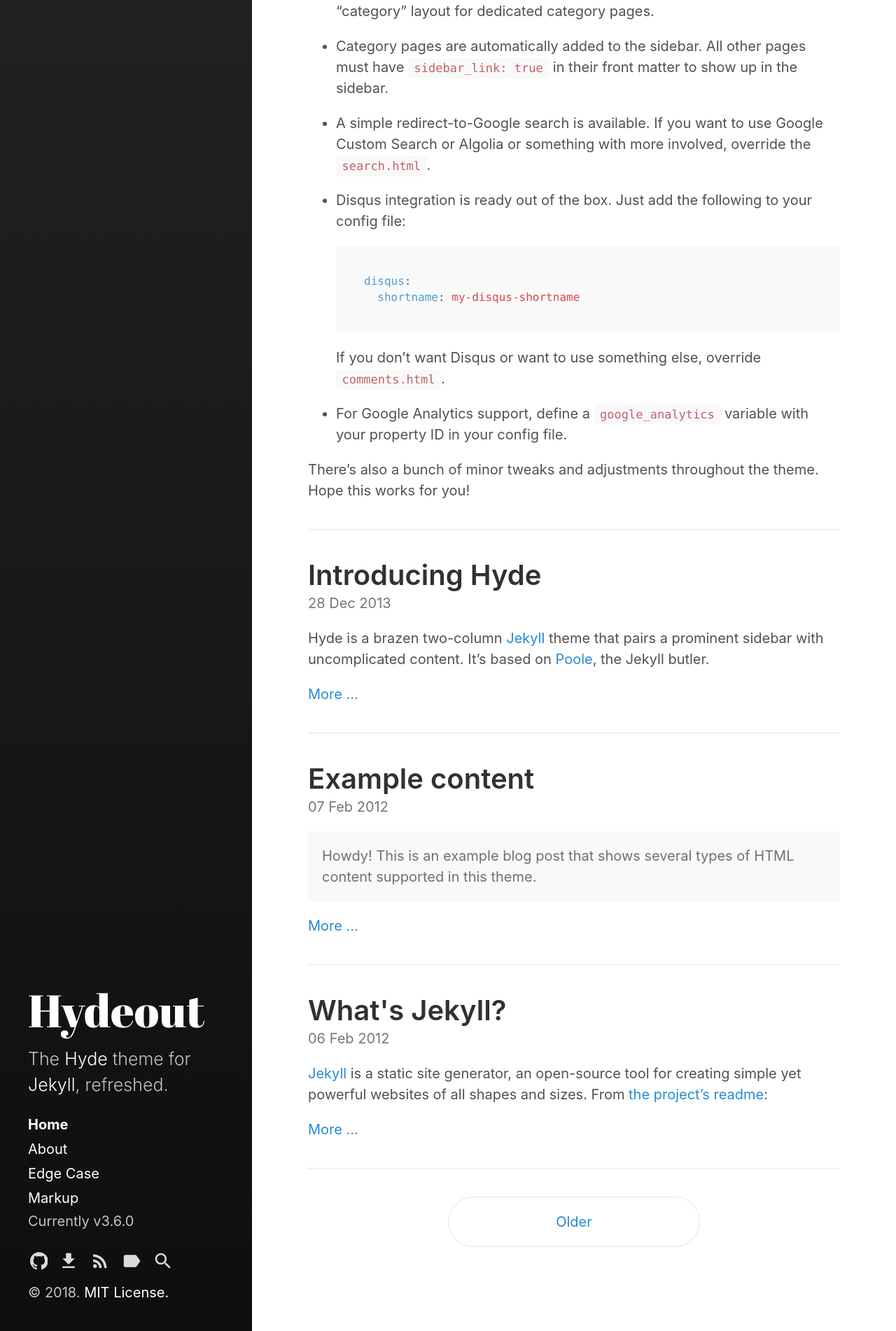
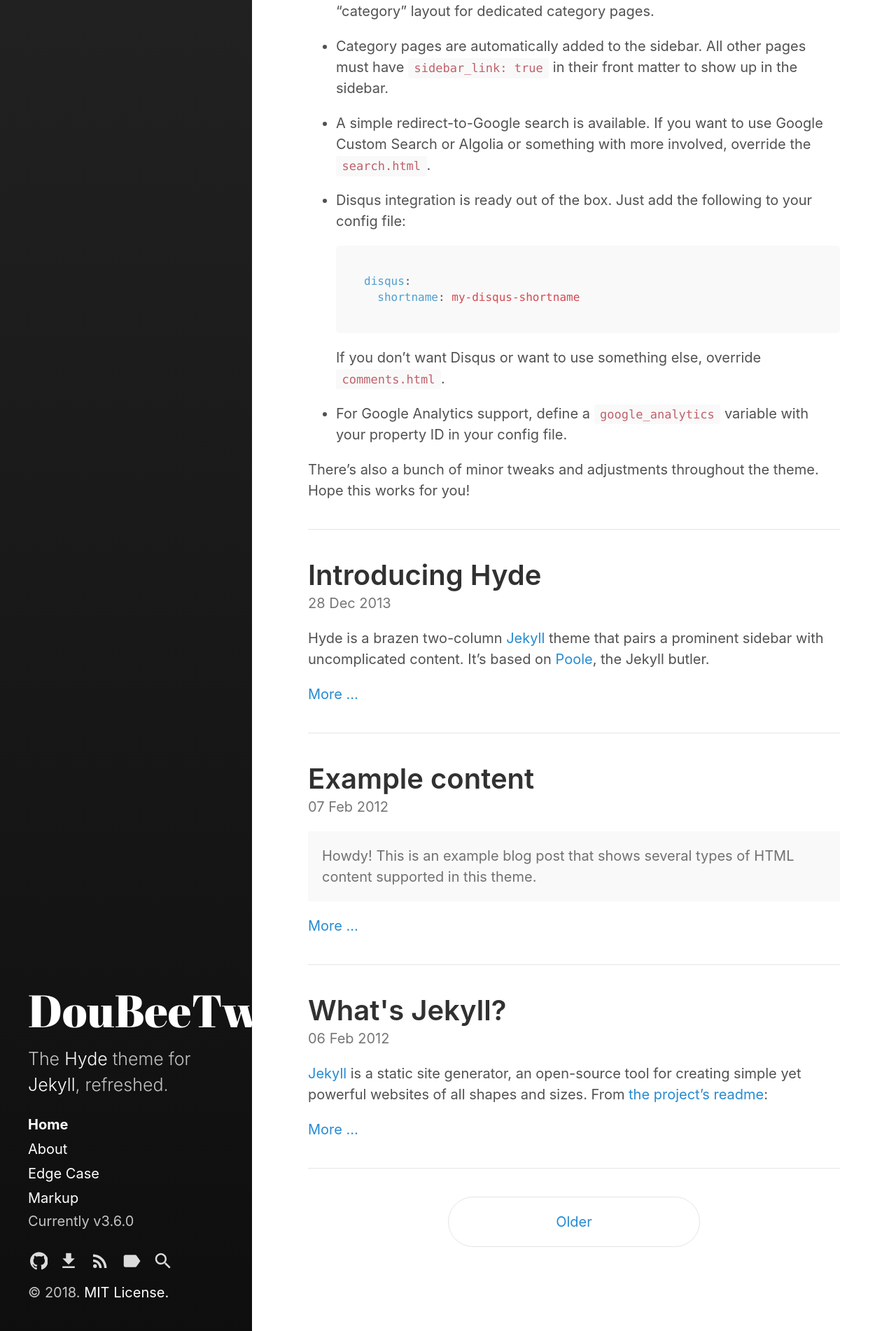
Before and after one commit to DouBeeTwT/DouBeeTwT.github.io, a Jekyll site: the page built from index.html, in a window 1280 px wide. Shown: the part 1712-3614 px from the top of the page at 70% size. Built offline with Jekyll 4.4.1, drawn with Linux system fonts in a browser that asks for light colours; the list of posts is cut into pages by our own code.

Commit message:
修改配置

```diff
--- a/_config.yml
+++ b/_config.yml
@@ -3,7 +3,7 @@
 highlighter:      rouge
 
 # Setup
-title:            Hydeout
+title:            DouBeeTwT
 tagline:          'A Jekyll theme'
 description:      'The <a href="http://hyde.getpoole.com" target="_blank">Hyde</a> theme for <a href="http://jekyllrb.com" target="_blank">Jekyll</a>, refreshed.'
 url:              https://fongandrew.github.io/hydeout
@@ -14,8 +14,8 @@
                   # sidebar_blog_link below.
 
 author:
-  name:           'Andrew Fong'
-  url:            https://twitter.com/fongandrewc
+  name:           'DouBeeTwT'
+  url:            https://github.com/DouBeeTwT/
 
 paginate:         5
 # paginate_path:    '/page:num'
```
